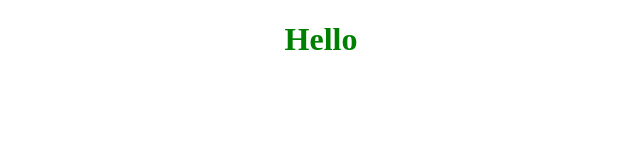
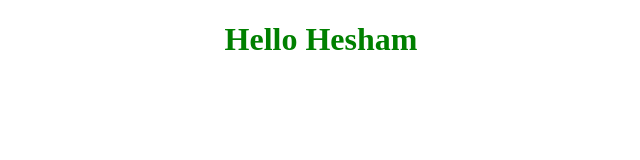
Before and after one commit to HeshamM-088/test-2, a plain HTML site: page index.html in a window 1280 px wide. Shown: the whole page, without its empty margins (319-959 px from the left). Drawn offline with Linux system fonts and the light colour scheme.

Commit message:
adding new text

```diff
--- a/index.html
+++ b/index.html
@@ -8,6 +8,6 @@
     <title>Document</title>
   </head>
   <body>
-    <h1>Hello</h1>
+    <h1>Hello Hesham</h1>
   </body>
 </html>
```
